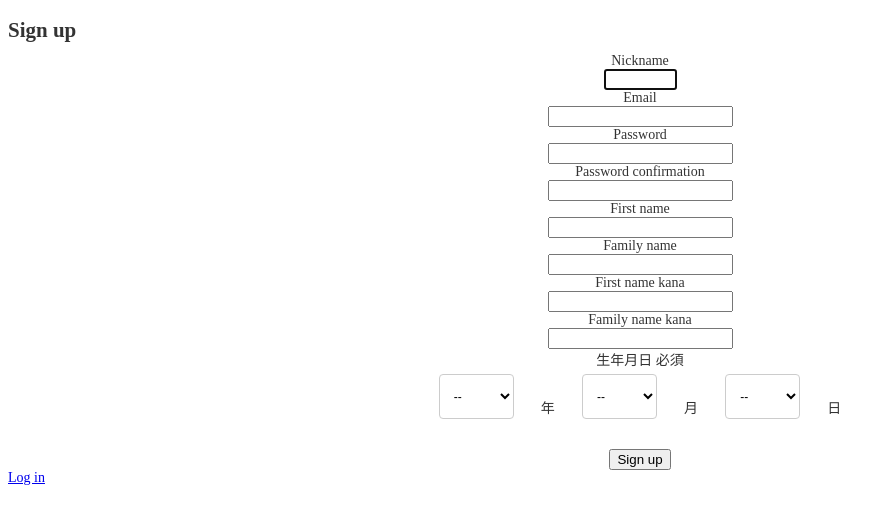
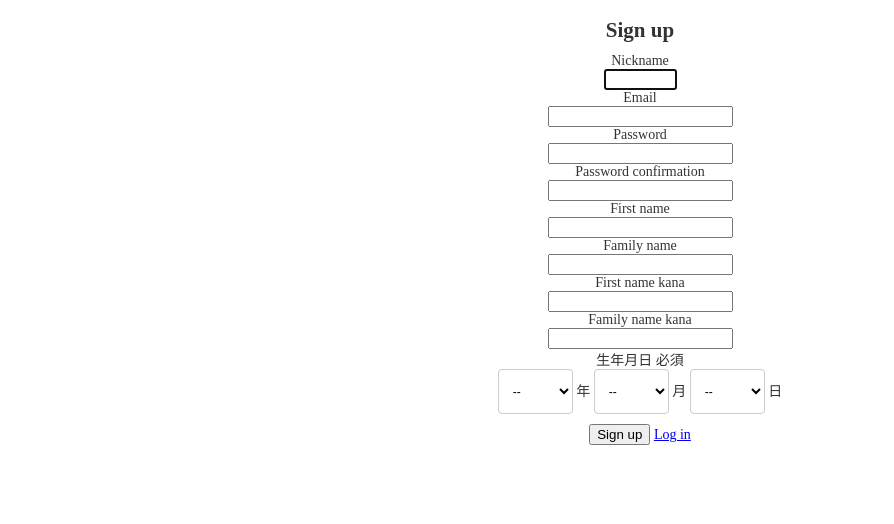
Before and after one commit to ryuseikorogi/swapapp, a Rails app: page /users/sign_up in a window 1280 px wide. Shown: the top 524 px of the page, without its empty margins (0-894 px from the left). Run offline with Rails 7, Linux system fonts and the light colour scheme; style sheets or scripts are compiled from the project's sources; parts of the project's set-up code (start-up, migrations or seed data) failed here and were passed over.

Commit message:
indexのデザインの修正
validationのエラーメッセージ表示時のレイアウト崩れを直しました。

```diff
--- a/app/assets/stylesheets/index.css
+++ b/app/assets/stylesheets/index.css
@@ -5,5 +5,32 @@ float
 }
 .message a {
   text-decoration: none;
-  color: ;
+  color: #000000;
 }
+
+h2 {
+text-align-last: center;
+}
+
+.form-text-wrap {
+  width: 100%;
+  margin:0 auto;
+}
+
+.form-text-wrap select{
+  display: flex;
+  margin: 0 auto;
+}
+
+.input-birth-wrap p{
+position :center;
+}
+
+.birthday{
+  margin: 0 auto;
+}
+
+.actions {
+  text-align: center;
+  margin: 10px;
+}
--- a/app/assets/stylesheets/user/registration.css
+++ b/app/assets/stylesheets/user/registration.css
@@ -8,12 +8,12 @@
 }
 
 .input-birth-wrap {
-  padding: 0 33%;
+  text-align: center;
 }
 
 .input-birth-wrap>select {
   width: 75px;
-  margin-top: 5px;
+  margin-top: 5px 0 0 0;
   height: 45px;
   padding-left: 10px;
   border-radius: 4px;
@@ -23,17 +23,27 @@
   cursor: pointer;
 }
 
-.input-birth-wrap {
+.input-birth-wrap p{
+  display: block;
   display: flex;
-  justify-content: space-around;
+  float
   line-height: 60px;
-  margin: 0 auto;
-}
-
-.field_with_errors {
-display: flex;
+  margin: 0;
 }
 
 .error-alert {
 margin: 0 auto;
 }
+
+.form-text-wrap {
+  display: block;
+  display:flex;
+}
+
+.field_with_errors {
+  display: contents;
+  }
+
+#text_explanation ul {
+  text-align: center;
+}
--- a/app/views/devise/registrations/new.html.erb
+++ b/app/views/devise/registrations/new.html.erb
@@ -47,8 +47,11 @@
 
 <div class="form-group">
   <div class='form-text-wrap'>
+    <div class="birthday">
       <label class="form-text">生年月日</label>
       <span class="indispensable">必須</span>
+    </div>
+  </div>
   <div class='input-birth-wrap'>
     <%= raw sprintf(
                   f.date_select(
@@ -60,13 +63,11 @@
                     start_year: 1930,
                     end_year: (Time.now.year - 5),
                     date_separator: '%s'),
-                  "<p> 年 </p>", "<p> 月 </p>") + "<p> 日 </p>" %>
+                  "<span> 年 </span>", "<span> 月 </span>") + "<span> 日 </span>" %>
   </div>
 </div>
 <div class="actions">
   <%= f.submit "Sign up" %>
-  </div>
+  <%= render "devise/shared/links" %>
 </div>
 <% end %>
-
-<%= render "devise/shared/links" %>
--- a/app/views/devise/shared/error_messages.html.erb
+++ b/app/views/devise/shared/error_messages.html.erb
@@ -1,5 +1,5 @@
 <% if resource.errors.any? %>
-  <div class="error-alert"id="error_explanation">
+<div class="error-alert" id="error_explanation">
   <h2>
     <%= I18n.t("errors.messages.not_saved",
                  count: resource.errors.count,
```
Also changed, not shown: app/controllers/swapapp_controller.rb (+1 -6 lines), Gemfile. Lines whose indentation alone changed are shown as unchanged.
